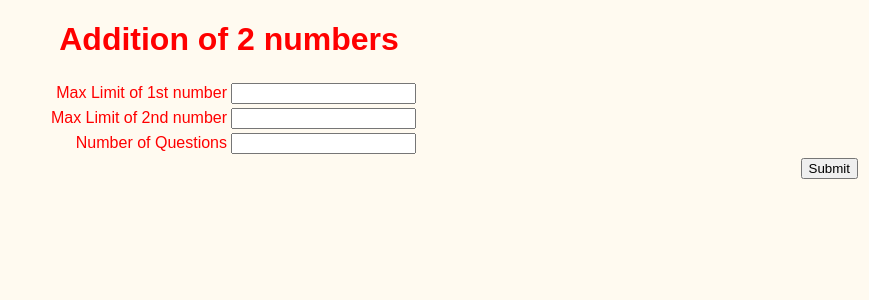
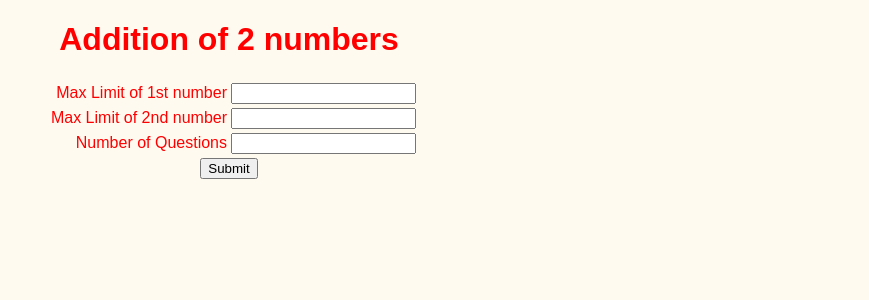
Before and after one commit to sajeesh79/MyCode, a Flask app: page / in a window 1280 px wide. Shown: the top 300 px of the page, without its empty margins (411-1280 px from the left). Run offline with Flask 2, Linux system fonts and the light colour scheme.

Commit message:
Testing still

```diff
--- a/app/static/StylesForSelectingOptions.css
+++ b/app/static/StylesForSelectingOptions.css
@@ -10,7 +10,7 @@ body {
     text-align: left
 }
 .buttonCenter {
-    text-align: right
+    text-align: center
 }
 .inputLabel {
     color: blue;
```
